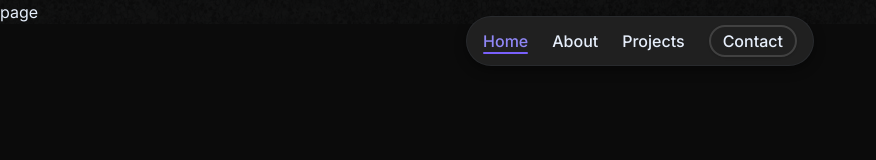
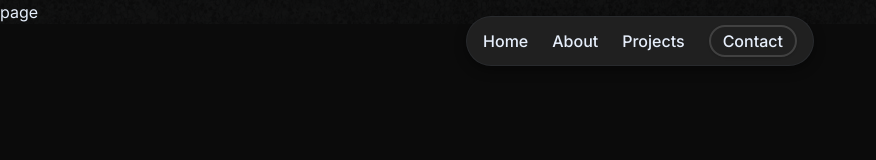
Before and after one commit to tylerwebdevelopment/tyodev, a Next.js app: page /about in a window 1280 px wide. Shown: the top 160 px of the page, without its empty margins (0-876 px from the left). Built offline with nearby package versions, Linux system fonts and the light colour scheme.

Commit message:
feat: completed scrollspy for about navigation section and updated magic underline

```diff
--- a/src/app/layout.tsx
+++ b/src/app/layout.tsx
@@ -5,6 +5,7 @@ import { Inter, Poppins, JetBrains_Mono } from "next/font/google";
 import "./globals.css";
 import NavigationBar from "@/components/layout/NavigationBar";
 import { Toaster, TooltipProvider } from "@/components/ui";
+import NavigationClientWrapper from "@/components/layout/NavigationBar/NavigationClientWrapper";
 
 // Configure Google Fonts For Use
 
@@ -52,11 +53,12 @@ export default function RootLayout({
               backgroundRepeat: "repeat",
             }}
           />
-          <NavigationBar />
-          <Toaster />
-          <TooltipProvider>
-            <div className="relative z-30">{children}</div>
-          </TooltipProvider>
+          <NavigationClientWrapper>
+            <Toaster />
+            <TooltipProvider>
+              <div className="relative z-30">{children}</div>
+            </TooltipProvider>
+          </NavigationClientWrapper>
         </main>
       </body>
     </html>
--- a/src/app/page.tsx
+++ b/src/app/page.tsx
@@ -1,11 +1,48 @@
-import {Projects, Hero, About, Contact} from '@/components/sections/';
+"use client";
+import { useContext, useEffect, useRef } from "react";
+import { Projects, Hero, About, Contact } from "@/components/sections/";
+import { ScrollContext } from "@/lib/context/ScrollContext";
 
 export const HomePage = () => {
+  const aboutRef = useRef<HTMLDivElement>(null);
+  const { setScrollCallbacks, setActive } = useContext(ScrollContext);
+
+  useEffect(() => {
+    if (!aboutRef?.current) return;
+
+    const observer = new IntersectionObserver(
+      (entries) => {
+        entries.forEach((entry) => {
+          if (entry.isIntersecting) {
+            setActive?.("/#about");
+          } else {
+            if (window.location.pathname === "/") setActive?.("/");
+          }
+        });
+      },
+      {
+        threshold: .9,
+      },
+    );
+    observer.observe(aboutRef.current);
+
+    return () => observer.disconnect();
+  }, [aboutRef]);
+
+  useEffect(() => {
+    if (!setScrollCallbacks) return;
+    setScrollCallbacks((prev) => ({
+      ...prev,
+      ScrollToAbout: () => {
+        aboutRef.current?.scrollIntoView({ behavior: "smooth" });
+      },
+    }));
+  }, [aboutRef, setScrollCallbacks]);
   return (
     <>
       <Hero />
       <Projects />
-      <About />
+      <About ref={aboutRef} />
       <Contact />
     </>
   );
--- a/src/components/layout/NavigationBar/NavigationBar.tsx
+++ b/src/components/layout/NavigationBar/NavigationBar.tsx
@@ -1,12 +1,20 @@
 "use client";
 import Link from "next/link";
-import { useEffect, useState } from "react";
+import React, { useContext, useEffect, useState } from "react";
 import { motion } from "motion/react";
 import Button from "@/components/ui";
+import { ScrollContext } from "@/lib/context/ScrollContext";
+import path from "path";
 
-const NavigationBar = () => {
-  const [active, setActive] = useState<string>("/");
+interface NavigationBarProps {
+  active: string;
+  setActive: React.Dispatch<React.SetStateAction<string>>;
+}
+
+const NavigationBar = ({ active, setActive }: NavigationBarProps) => {
   const [scrolled, setScrolled] = useState<boolean>(false);
+
+  const { ScrollToAbout } = useContext(ScrollContext);
 
   useEffect(() => {
     const handleScroll = () => {
@@ -22,13 +30,15 @@ const NavigationBar = () => {
     return () => window.removeEventListener("scroll", handleScroll);
   }, []);
 
+  // About Section Observer
+
   const links = [
     {
       href: "/",
       label: "Home",
     },
     {
-      href: "/about",
+      href: "/#about",
       label: "About",
     },
     {
@@ -36,6 +46,28 @@ const NavigationBar = () => {
       label: "Projects",
     },
   ];
+
+  const handleClick = (
+    e: React.MouseEvent<HTMLAnchorElement, MouseEvent>,
+    linkHref: string,
+  ) => {
+    const isHome = window.location.pathname === "/";
+
+    if (linkHref === "/#about" && isHome && ScrollToAbout) {
+      e.preventDefault();
+      ScrollToAbout?.();
+      setActive(linkHref);
+    } else if (linkHref === "/" && isHome) {
+      e.preventDefault();
+      window.scrollTo({
+        top: 0,
+        behavior: "smooth",
+      });
+      setActive(linkHref);
+    } else {
+      setActive(linkHref);
+    }
+  };
 
   return (
     <div className="fixed top-4 inset-x-0 left-0 right-0 flex justify-center z-50">
@@ -45,10 +77,10 @@ const NavigationBar = () => {
         <div>
           <ul className="flex place-items-center gap-6">
             {links.map((link) => (
-              <div key={link.href} className="relative">
+              <li key={link.href} className="relative">
                 <Link
                   href={link.href}
-                  onClick={() => setActive(link.href)}
+                  onClick={(e) => handleClick(e, link.href)}
                   className={`nav-item ${active === link.href ? "active" : "text-text-main transition-colors duration-300 hover:text-primary-800"}`}
                 >
                   {link.label}
@@ -64,9 +96,11 @@ const NavigationBar = () => {
                     }}
                   />
                 )}
-              </div>
+              </li>
             ))}
-            <Button className="rounded-full" size={'sm'} variant={'outline'}>Contact</Button>
+            <Button className="rounded-full" size={"sm"} variant={"outline"}>
+              Contact
+            </Button>
           </ul>
         </div>
       </nav>
--- /dev/null
+++ b/src/components/layout/NavigationBar/NavigationClientWrapper.tsx
@@ -0,0 +1,17 @@
+'use client';
+import React, { useState } from 'react'
+import NavigationBar from '@/components/layout/NavigationBar';
+import { ScrollCallbacks, ScrollContext } from '@/lib/context/ScrollContext';
+
+const NavigationClientWrapper = ({children} : {children: React.ReactNode}) => {
+  const [scrollCallbacks, setScrollCallbacks] = useState<ScrollCallbacks>({});
+  const [active, setActive] = useState<string>('');
+  return (
+    <ScrollContext.Provider value={{...scrollCallbacks, setScrollCallbacks, setActive, active}}>
+      <NavigationBar active={active} setActive={setActive}/>
+      {children}
+    </ScrollContext.Provider>
+  )
+}
+
+export default NavigationClientWrapper
--- a/src/components/sections/About/About.tsx
+++ b/src/components/sections/About/About.tsx
@@ -1,9 +1,15 @@
+"use client";
 import Image from "next/image";
 import MemojiSmiling from "@/assets/memoji-smiling.png";
+import { forwardRef } from "react";
 
-const About = () => {
+const About = forwardRef<HTMLDivElement | null>((props, ref) => {
   return (
-    <section className="max-w-2xl mx-auto py-16 px-8 text-center space-y-8">
+    <section
+      ref={ref}
+      id="about"
+      className="max-w-2xl mx-auto py-16 px-8 text-center space-y-8"
+    >
       <h1 className="text-lg tracking-widest uppercase font-thin text-text-muted">
         About Me
       </h1>
@@ -38,6 +44,8 @@ const About = () => {
       </div>
     </section>
   );
-};
+});
+
+About.displayName = "About";
 
 export default About;
--- /dev/null
+++ b/src/lib/context/ScrollContext.tsx
@@ -0,0 +1,11 @@
+import React, {createContext, useContext} from 'react';
+
+export type ScrollCallbacks = {
+  ScrollToAbout?: () => void;
+  setScrollCallbacks?: React.Dispatch<React.SetStateAction<ScrollCallbacks>>;
+  active?: string;
+  setActive?: React.Dispatch<React.SetStateAction<string>>;
+}
+
+export const ScrollContext = createContext<ScrollCallbacks>({});
+export const useScroll = () => useContext(ScrollContext);
```
